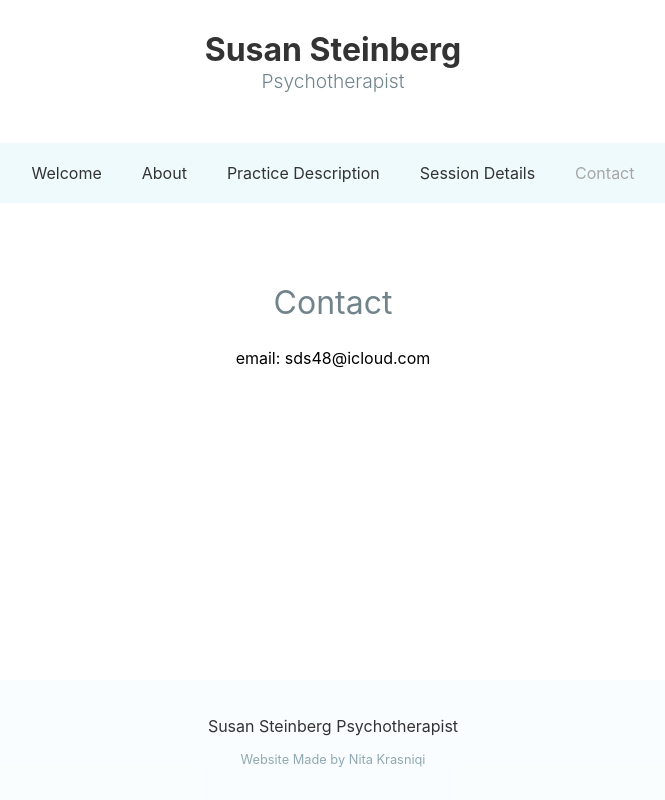
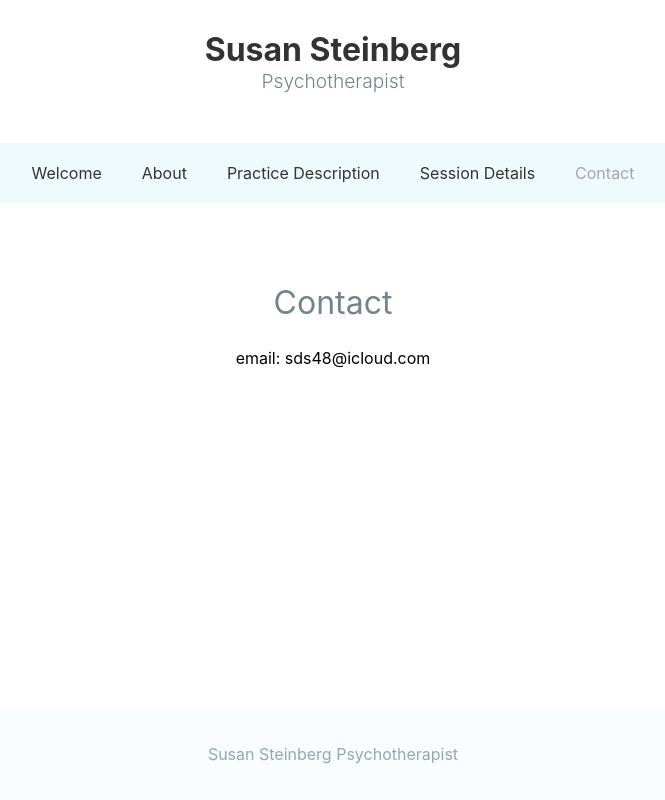
Before and after one commit to nita-kras/susansteinbergpsychotherapist, a React (Create React App) app: page /susansteinbergpsychotherapist/contact in a window 1280 px wide. Shown: the whole page, without its empty margins (307-972 px from the left). Built offline with nearby package versions, Linux system fonts and the light colour scheme.

Commit message:
Removed Website Made By Nita Krasniqi

```diff
--- a/src/components/Footer.js
+++ b/src/components/Footer.js
@@ -4,7 +4,6 @@ const Footer = () => {
   return (
     <footer style={styles.footer}>
       <p>Susan Steinberg Psychotherapist</p>
-      <p style={styles.footerText}>Website Made by Nita Krasniqi</p>
     </footer>
   );
 };
@@ -12,7 +11,7 @@ const Footer = () => {
 const styles = {
   footer: {
     background: '#cceef920',
-    color: '#333',
+    color: '#90a9b2',
     padding: '20px 0',
     textAlign: 'center',
     marginTop: 'auto', // Ensures the footer stays at the bottom when content is short
```
